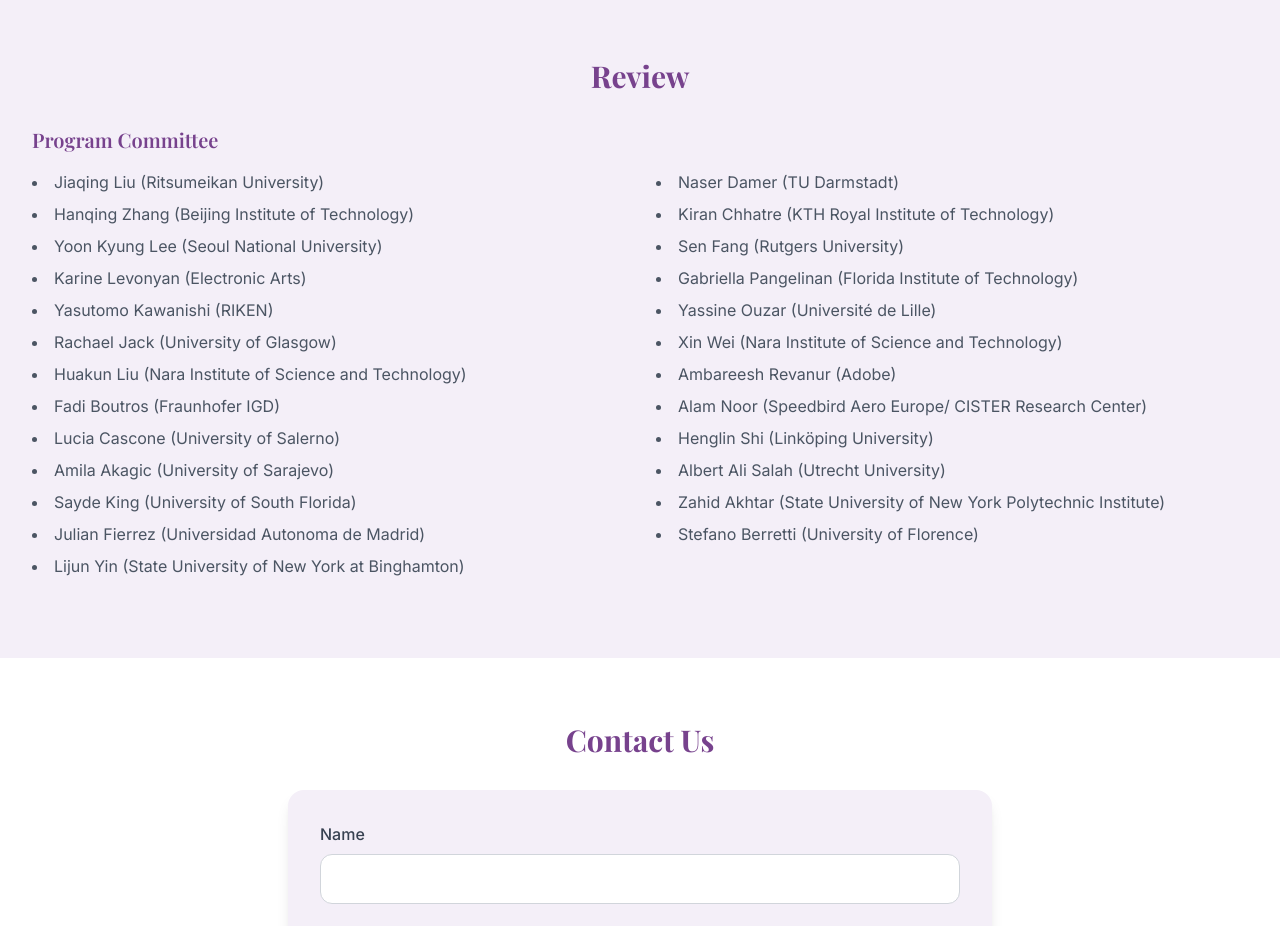
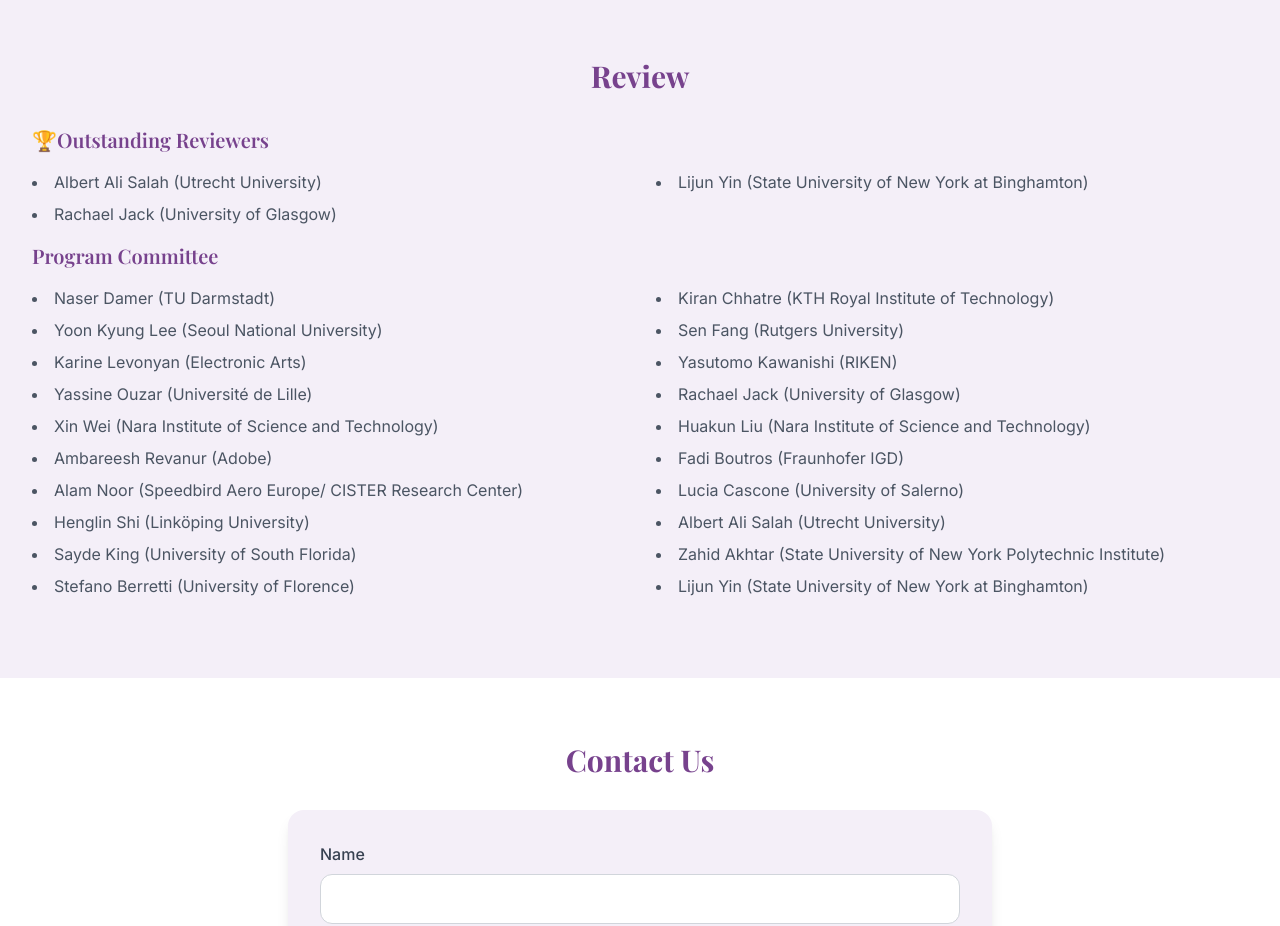
Before and after one commit to ElizaZhou96/EmpAI26, a React (Vite) app: page / in a window 1280 px wide. Shown: the part 5280-6206 px from the top of the page. Built offline with nearby package versions, Linux system fonts and the light colour scheme.

Commit message:
Update App.tsx

```diff
--- a/src/App.tsx
+++ b/src/App.tsx
@@ -444,18 +444,28 @@ function App() {
         <div className="max-w-7xl mx-auto px-4 sm:px-6 lg:px-8">
           <h2 className="text-3xl font-bold text-[#77428D] mb-8 text-center">Review</h2>
 
+			<h3 className="text-xl font-semibold text-[#77428D] mb-4">🏆Outstanding Reviewers</h3>
+            <p className="text-gray-600 mb-4">
+            {/* <ul className="text-gray-600 mb-4 list-disc list-inside space-y-2"> */}
+			<ul className="text-gray-600 mb-4 grid grid-cols-2 gap-x-8 gap-y-2 list-disc list-inside">
+				<li>Albert Ali Salah (Utrecht University) </li>
+				<li>Lijun Yin (State University of New York at Binghamton) </li>
+				<li>Rachael	Jack (University of Glasgow) </li>
+			  </ul>
+            </p>
+
 			<h3 className="text-xl font-semibold text-[#77428D] mb-4">Program Committee</h3>
             <p className="text-gray-600 mb-4">
             {/* <ul className="text-gray-600 mb-4 list-disc list-inside space-y-2"> */}
 			<ul className="text-gray-600 mb-4 grid grid-cols-2 gap-x-8 gap-y-2 list-disc list-inside">
-				<li>Jiaqing Liu (Ritsumeikan University) </li>
+				{/* <li>Jiaqing Liu (Ritsumeikan University) </li> */}
 				<li>Naser Damer (TU Darmstadt) </li>
-				<li>Hanqing Zhang (Beijing Institute of Technology) </li>
+				{/* <li>Hanqing Zhang (Beijing Institute of Technology) </li> */}
 				<li>Kiran Chhatre (KTH Royal Institute of Technology) </li>
 				<li>Yoon Kyung Lee (Seoul National University) </li>
 				<li>Sen Fang (Rutgers University) </li>
 				<li>Karine Levonyan (Electronic Arts) </li>
-				<li>Gabriella Pangelinan (Florida Institute of Technology) </li>
+				{/* <li>Gabriella Pangelinan (Florida Institute of Technology) </li> */}
 				<li>Yasutomo Kawanishi (RIKEN) </li>
 				<li>Yassine	Ouzar (Université de Lille) </li>
 				<li>Rachael	Jack (University of Glasgow) </li>
@@ -466,11 +476,11 @@ function App() {
 				<li>Alam Noor (Speedbird Aero Europe/ CISTER Research Center) </li>
 				<li>Lucia Cascone (University of Salerno) </li>
 				<li>Henglin	Shi (Linköping University) </li>
-				<li>Amila Akagic (University of Sarajevo) </li>
+				{/* <li>Amila Akagic (University of Sarajevo) </li> */}
 				<li>Albert Ali Salah (Utrecht University) </li>
 				<li>Sayde King (University of South Florida) </li>
 				<li>Zahid Akhtar (State University of New York Polytechnic Institute) </li>
-				<li>Julian Fierrez (Universidad Autonoma de Madrid) </li>
+				{/* <li>Julian Fierrez (Universidad Autonoma de Madrid) </li> */}
 				<li>Stefano	Berretti (University of Florence) </li>
 				<li>Lijun Yin (State University of New York at Binghamton) </li>
 			  </ul>
```
